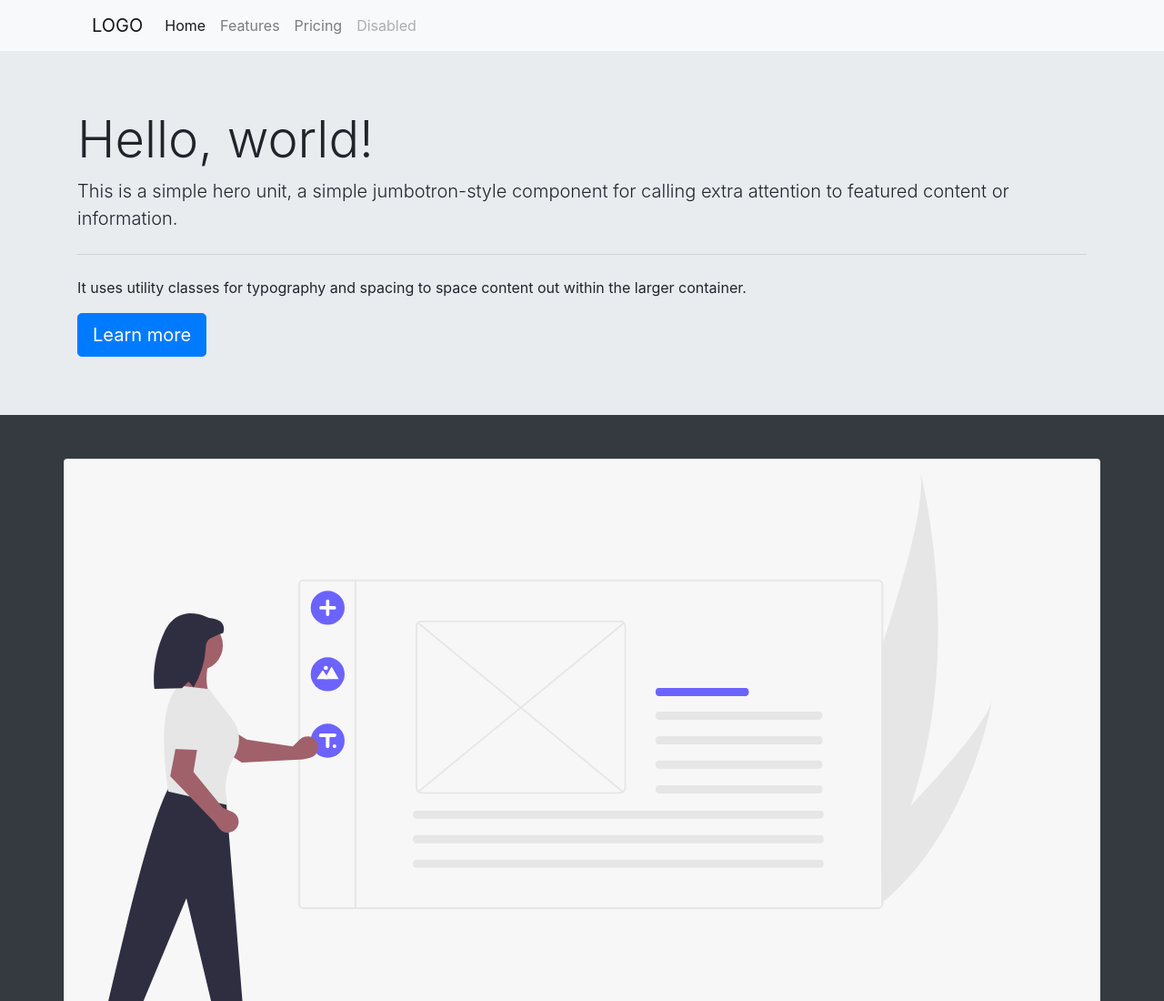
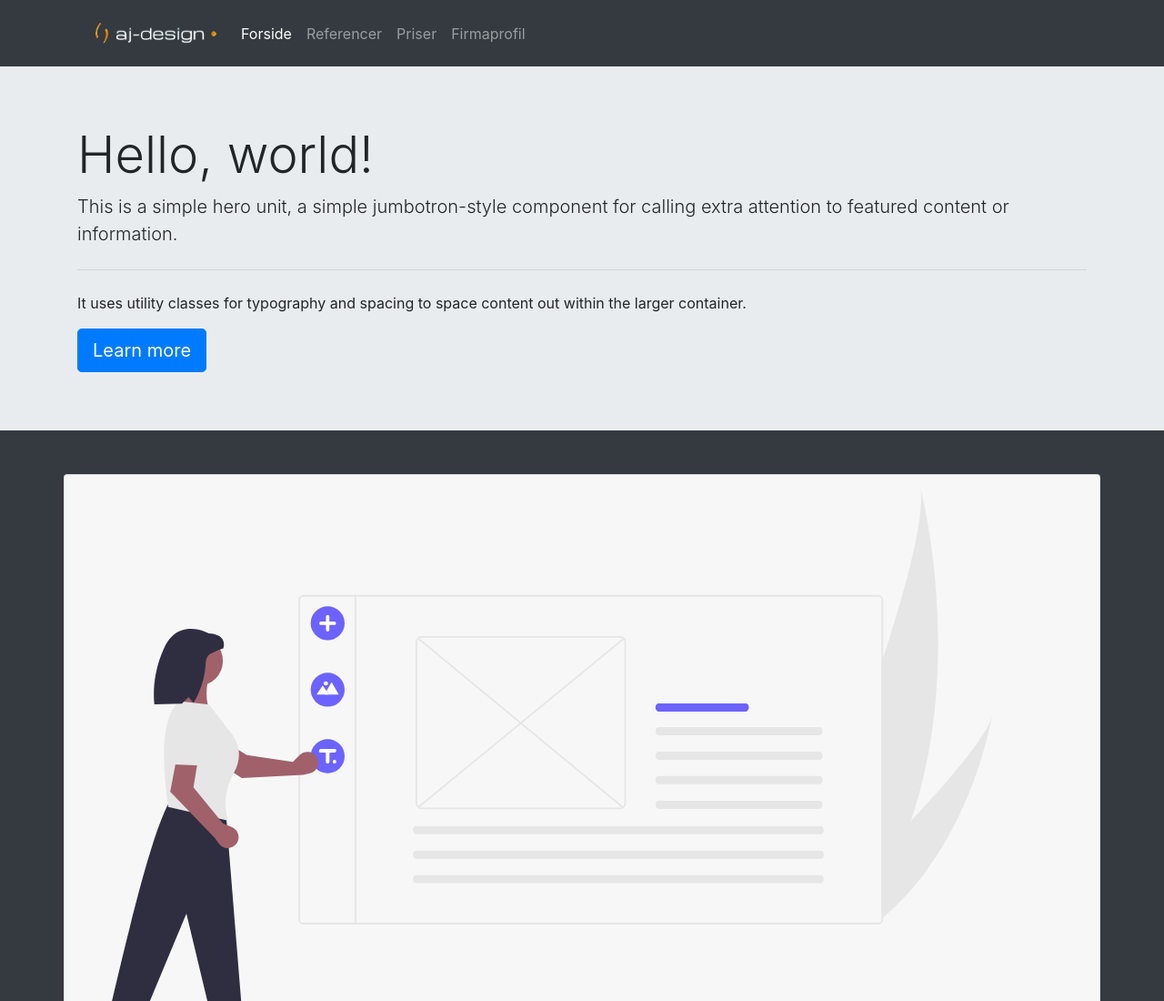
Before and after one commit to andrewras93/opgave-the-grand-finale, a website: page index.html in a window 1280 px wide. Shown: the top 1100 px of the page at 91% size. Drawn offline with nearby package versions, Linux system fonts and the light colour scheme.

Commit message:
Mobile header finished

```diff
--- a/index.html
+++ b/index.html
@@ -10,26 +10,28 @@
 <body>
 
   <!-- Header -->
-  <div class="container-fluid bg-light">
+  <div class="container-fluid bg-dark">
     <header class="container">
-      <nav class="navbar navbar-expand-lg navbar-light bg-light">
-        <a class="navbar-brand" href="#">LOGO</a>
+      <nav class="navbar navbar-expand-lg navbar-dark bg-dark pt-3 pb-3">
+        <a class="navbar-brand" href="index.html">
+          <img src="images/aj-design.png" width="140" height="auto" alt="">
+        </a>
         <button class="navbar-toggler" type="button" data-toggle="collapse" data-target="#navbarNav" aria-controls="navbarNav" aria-expanded="false" aria-label="Toggle navigation">
           <span class="navbar-toggler-icon"></span>
         </button>
         <div class="collapse navbar-collapse" id="navbarNav">
           <ul class="navbar-nav">
             <li class="nav-item active">
-              <a class="nav-link" href="#">Home <span class="sr-only">(current)</span></a>
+              <a class="nav-link" href="index.html">Forside <span class="sr-only">(current)</span></a>
             </li>
             <li class="nav-item">
-              <a class="nav-link" href="#">Features</a>
+              <a class="nav-link" href="#">Referencer</a>
             </li>
             <li class="nav-item">
-              <a class="nav-link" href="#">Pricing</a>
+              <a class="nav-link" href="#">Priser</a>
             </li>
             <li class="nav-item">
-              <a class="nav-link disabled" href="#">Disabled</a>
+              <a class="nav-link" href="#">Firmaprofil</a>
             </li>
           </ul>
         </div>
@@ -145,6 +147,7 @@
 
   </main>
 
+  <!-- Footer -->
   <footer>
     <div class="container-fluid bg-light">
       <h2>Kontakt</h2>
```
Also changed, not shown: images/aj-design.png (added).
